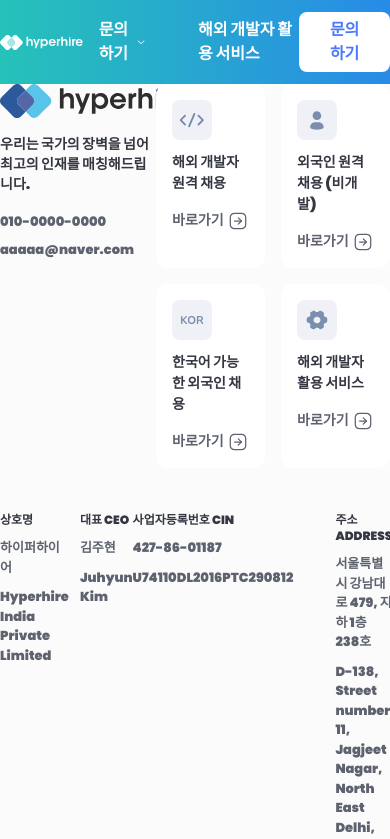
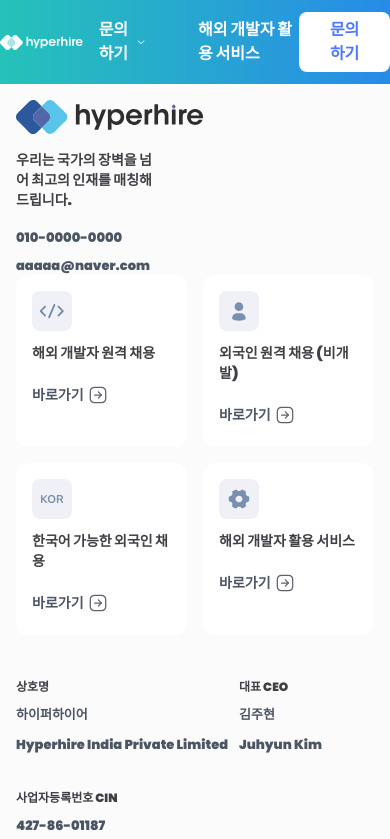
Before and after one commit to HussainAhmadDev/hyperhire, a Next.js app: page / in a window 390 px wide. Shown: the top 839 px of the page. Built offline with nearby package versions, Linux system fonts and the light colour scheme.

Commit message:
ui design

```diff
--- a/src/components/molecules/footer-cards.tsx
+++ b/src/components/molecules/footer-cards.tsx
@@ -1,5 +1,5 @@
 import React from "react";
-import { ArrowIcon } from "../atoms";
+import { ArrowIcon, Button } from "../atoms";
 
 interface FooterCardsProps {
   icon: React.ReactNode;
@@ -9,16 +9,16 @@
 
 const FooterCards = ({ icon, title, buttonText }: FooterCardsProps) => {
   return (
-    <div className="bg-[#fff] rounded-xl w-full flex flex-col gap-4 p-4">
+    <div className="bg-white rounded-xl w-full flex  flex-col gap-4 p-4">
       <div className="flex flex-col gap-3">
         <div>{icon}</div>
-        <h2 className="font-[900] text-[#343741] text-[14px]">{title}</h2>
+        <h2 className="font-black text-zinc-700 text-sm">{title}</h2>
       </div>
       <div>
-        <button className="font-[900] flex items-center gap-1 text-[#5E626F] text-[14px]">
+        <Button className="font-black  px-0 hover:bg-transparent   text-gray-600 text-sm">
           {buttonText}
           <ArrowIcon />
-        </button>
+        </Button>
       </div>
     </div>
   );
--- a/src/components/organisms/footer.tsx
+++ b/src/components/organisms/footer.tsx
@@ -40,25 +40,25 @@
     },
   ];
   return (
-    <div className="bg-[#FBFBFB] flex flex-col gap-11 sm:p-4 md:p-4 lg:p-20">
-      <div className="flex md:gap-0 sm:gap-4">
+    <div className="bg-[#FBFBFB] flex flex-col gap-11 max-sm:p-4 md:p-4 lg:p-20">
+      <div className="flex md:flex-row max-sm:flex-col md:gap-0 sm:gap-4">
         <div className="flex flex-col gap-[18px] w-[40%]">
           <div className="flex flex-col gap-4">
             <LogoIcon />
-            <p className="text-sm font-black max-w-[260px]  text-[#343741]">
+            <p className="text-sm font-black max-w-[260px]  text-zinc-700">
               우리는 국가의 장벽을 넘어 최고의 인재를 매칭해드립니다.
             </p>
           </div>
           <div className="flex flex-col gap-2">
-            <h2 className="text-[13px] font-black  text-[#5E626F]">
+            <h2 className="text-[13px] font-black  text-gray-600">
               010-0000-0000
             </h2>
-            <h3 className="text-[13px] font-black  text-[#5E626F]">
+            <h3 className="text-[13px] font-black  text-gray-600">
               aaaaa@naver.com
             </h3>
           </div>
         </div>
-        <div className="grid grid-cols-2 md:grid-cols-3 lg:grid-cols-4 gap-4 w-full">
+        <div className="grid max-sm:grid-cols-2 md:grid-cols-2 lg:grid-cols-3 xl:grid-cols-4   gap-4 w-full">
           {data.map((el, ind) => (
             <FooterCards
               key={ind}
@@ -70,50 +70,48 @@
         </div>
       </div>
 
-      <div className="flex">
-        <div className="flex gap-[11px] w-[40%]">
+      <div className="flex md:flex-row max-sm:flex-col md:gap-0 max-sm:gap-9">
+        <div className="flex gap-[11px] md:w-[40%] max-sm:w-full">
           <div className="flex flex-col gap-2.5">
-            <h2 className="text-[#343741] text-xs font-black">상호명</h2>
-            <h3 className="text-[#5E626F] text-[13px] font-black">
+            <h2 className="text-zinc-700 text-xs font-black">상호명</h2>
+            <h3 className="text-gray-600 text-[13px] font-black">
               하이퍼하이어
             </h3>
-            <p className="text-[#5E626F] text-[13px] font-black">
+            <p className="text-gray-600 text-[13px] font-black">
               Hyperhire India Private Limited
             </p>
           </div>
           <div className="flex flex-col gap-2.5">
-            <h2 className="text-[#343741] text-xs font-black">대표 CEO</h2>
-            <h3 className="text-[#5E626F] text-[13px] font-black">김주현</h3>
-            <p className="text-[#5E626F] text-[13px] font-black">Juhyun Kim</p>
+            <h2 className="text-zinc-700 text-xs font-black">대표 CEO</h2>
+            <h3 className="text-gray-600 text-[13px] font-black">김주현</h3>
+            <p className="text-gray-600 text-[13px] font-black">Juhyun Kim</p>
           </div>
         </div>
-        <div className="flex gap-[42px] w-full">
+        <div className="flex md:flex-row max-sm:flex-col gap-[42px] w-full">
           <div className="flex flex-col gap-2.5">
-            <h2 className="text-[#343741] text-xs font-black">
+            <h2 className="text-zinc-700 text-xs font-black">
               사업자등록번호 CIN
             </h2>
-            <h3 className="text-[#5E626F] text-[13px] font-black">
+            <h3 className="text-gray-600 text-[13px] font-black">
               427-86-01187
             </h3>
-            <p className="text-[#5E626F] text-[13px] font-black">
+            <p className="text-gray-600 text-[13px] font-black">
               U74110DL2016PTC290812
             </p>
           </div>
           <div className="flex flex-col gap-2.5">
-            <h2 className="text-[#343741] text-xs font-black">주소 ADDRESS</h2>
-            <h3 className="text-[#5E626F] text-[13px] font-black">
+            <h2 className="text-zinc-700 text-xs font-black">주소 ADDRESS</h2>
+            <h3 className="text-gray-600 text-[13px] font-black">
               서울특별시 강남대로 479, 지하 1층 238호
             </h3>
-            <p className="text-[#5E626F] max-w-[455px] text-[13px] font-black">
+            <p className="text-gray-600 max-w-[455px] text-[13px] font-black">
               D-138, Street number 11, Jagjeet Nagar, North East Delhi, New
               Delhi, 110053 India
             </p>
           </div>
         </div>
       </div>
-      <h2 className="text-[#5E626F] text-[13px] font-black">
-        ⓒ 2023 Hyperhire
-      </h2>
+      <h2 className="text-gray-600 text-[13px] font-black">ⓒ 2023 Hyperhire</h2>
     </div>
   );
 };
```
